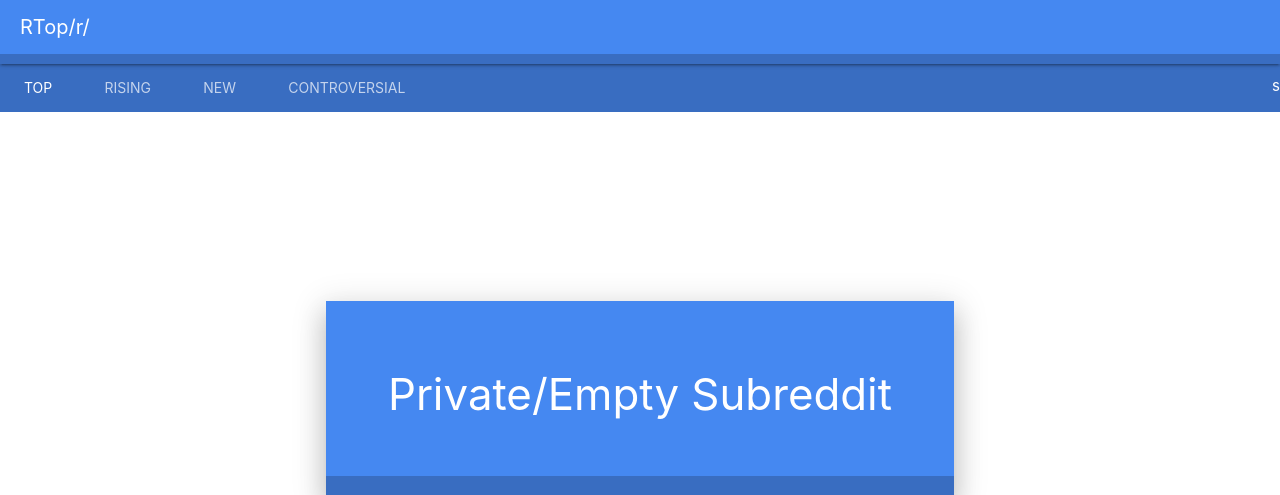
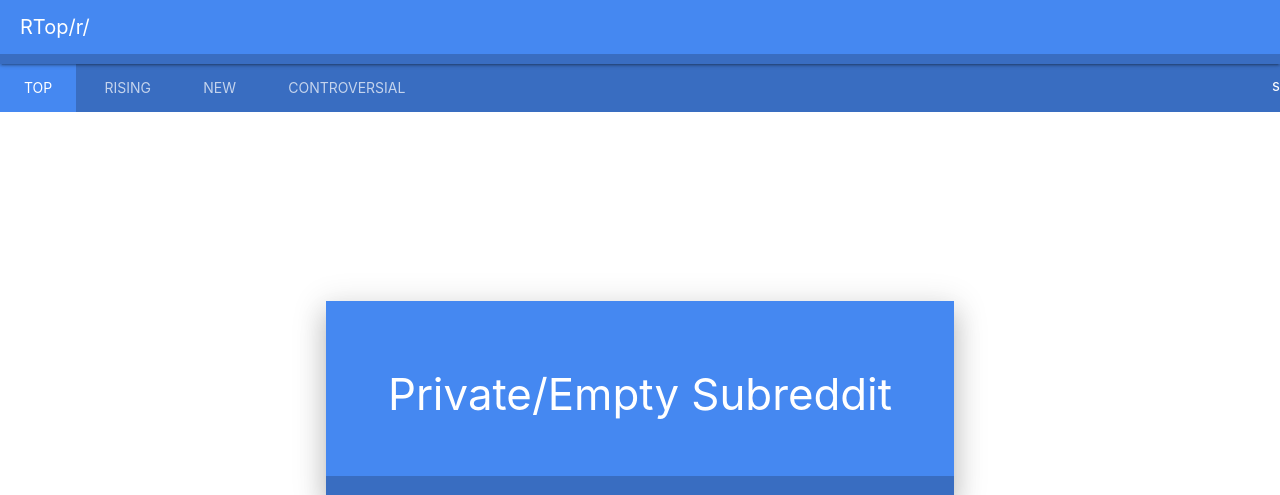
Before and after one commit to CrizR/R-Top, a Flask app: page /view/top in a window 1280 px wide. Shown: the top 495 px of the page. Run offline with Flask 2, Linux system fonts and the light colour scheme; some libraries are stand-ins or nearby versions.

Commit message:
Added Front End

```diff
--- a/templates/sub_view.html
+++ b/templates/sub_view.html
@@ -57,22 +57,22 @@
         <div class="nav-content">
             <ul class="tabs tabs-transparent">
                 {% if list_type == 'top' %}
-                <li class="tab"><a target="_self" class="active" href="/view/top">Top</a></li>
+                <li class="tab"><a target="_self" style="background:  #4588F1" class="active" href="/view/top">Top</a></li>
                 {% else %}
                 <li class="tab"><a target="_self" href="/view/top">Top</a></li>
             {% endif %}
                 {% if list_type == 'rising' %}
-                <li class="tab"><a target="_self" class="active" href="/view/rising">Rising</a></li>
+                <li class="tab"><a target="_self" style="background:  #4588F1" class="active" href="/view/rising">Rising</a></li>
                 {% else %}
                 <li class="tab"><a target="_self" href="/view/rising">Rising</a></li>
             {% endif %}
                 {% if list_type == 'new' %}
-                <li class="tab"><a target="_self" class="active" href="/view/new">New</a></li>
+                <li class="tab"><a target="_self" style="background:  #4588F1" class="active" href="/view/new">New</a></li>
                 {% else %}
                 <li class="tab"><a target="_self" href="/view/new">New</a></li>
             {% endif %}
                 {% if list_type == 'controversial' %}
-                <li class="tab"><a target="_self" class="active" href="/view/controversial">Controversial</a></li>
+                <li class="tab"><a target="_self" style="background:  #4588F1" class="active" href="/view/controversial">Controversial</a></li>
                 {% else %}
                 <li class="tab"><a target="_self" href="/view/controversial">Controversial</a></li>
             {% endif %}
```
